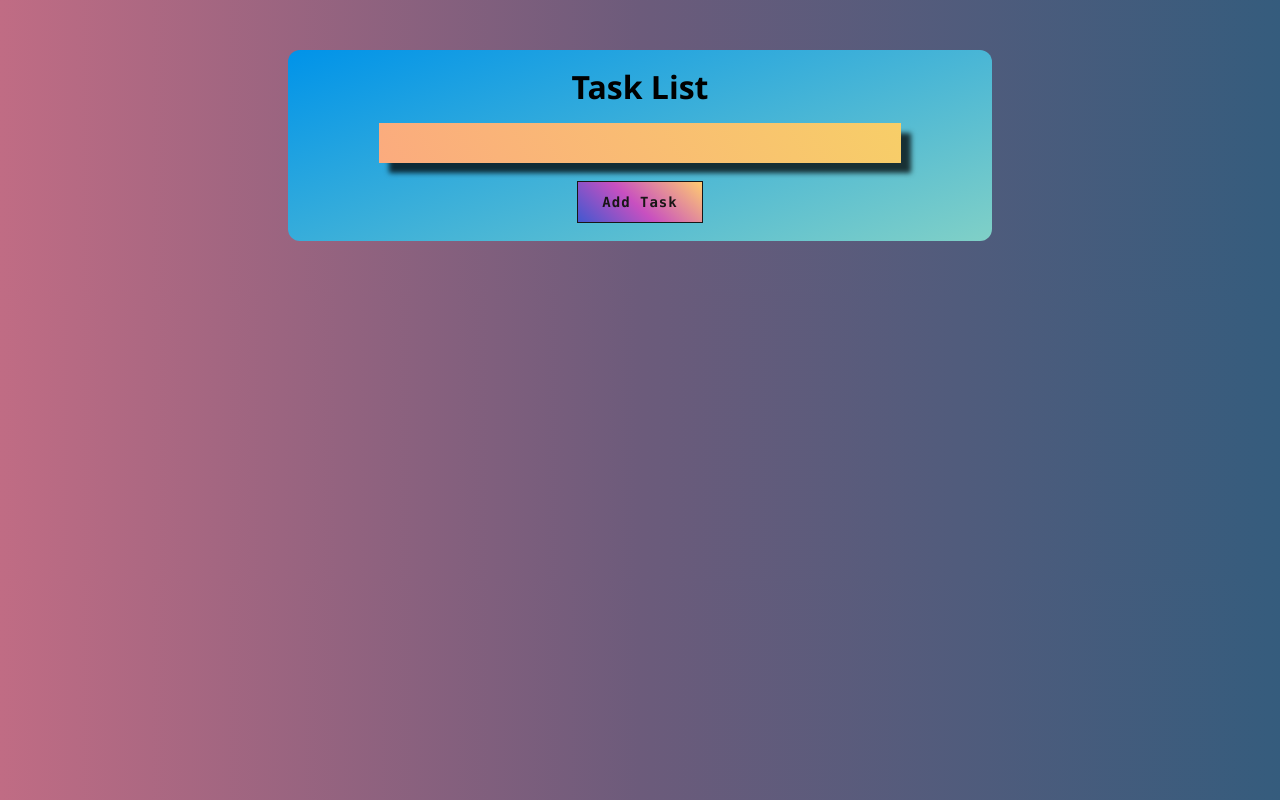
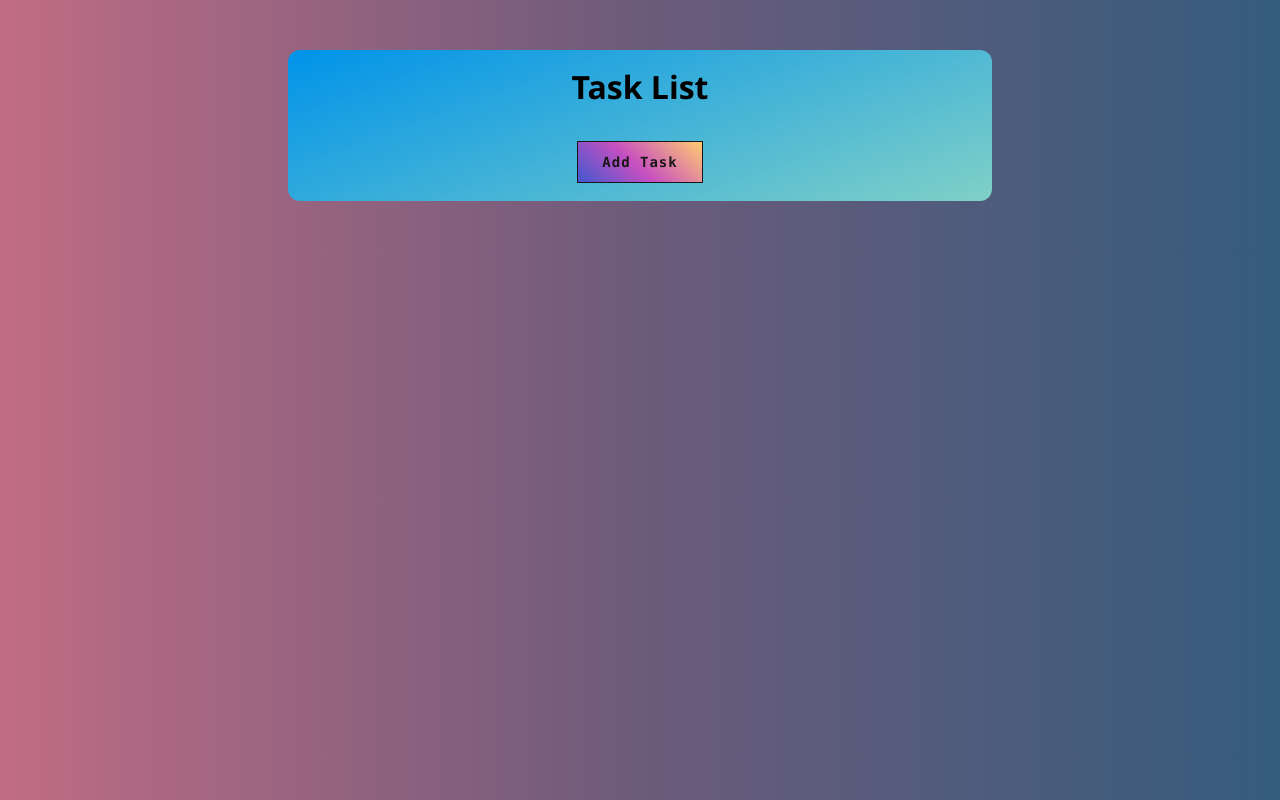
Before and after one commit to Ehteshamul-haque/add-task-todo, a React (Create React App) app: page / in a window 1280 px wide. Built offline with nearby package versions, Linux system fonts and the light colour scheme.

Commit message:
fix the default blank list item div container

```diff
--- a/src/ListItem.js
+++ b/src/ListItem.js
@@ -1,8 +1,7 @@
 import React from "react";
 import Button from "./Button";
-import './ListItem.css'
+import "./ListItem.css";
 export default function ListItem(props) {
-
   return (
     <>
       <div id="container">
@@ -11,20 +10,20 @@ export default function ListItem(props) {
           <div className="heading">
             <h1>Task List</h1>
           </div>
-        <div className="listItem">
+
           {props.listItem.map((items) => {
             return (
-            <div key={items.id}>
+              <div className="listItem" key={items.id}>
                   <div className="listName">{items.name}</div>
                   <div style={{ fontSize: "13px" }} className="listDate">
                     {items.date}
                   </div>
-              <hr/>
+                  <hr />
               </div>
             );
           })}
-        </div>
-        <Button showModal={props.showModal}/>
+
+          <Button showModal={props.showModal} />
         </div>
         <div className="fixed-container"></div>
       </div>
```
Lines whose indentation alone changed are shown as unchanged.
